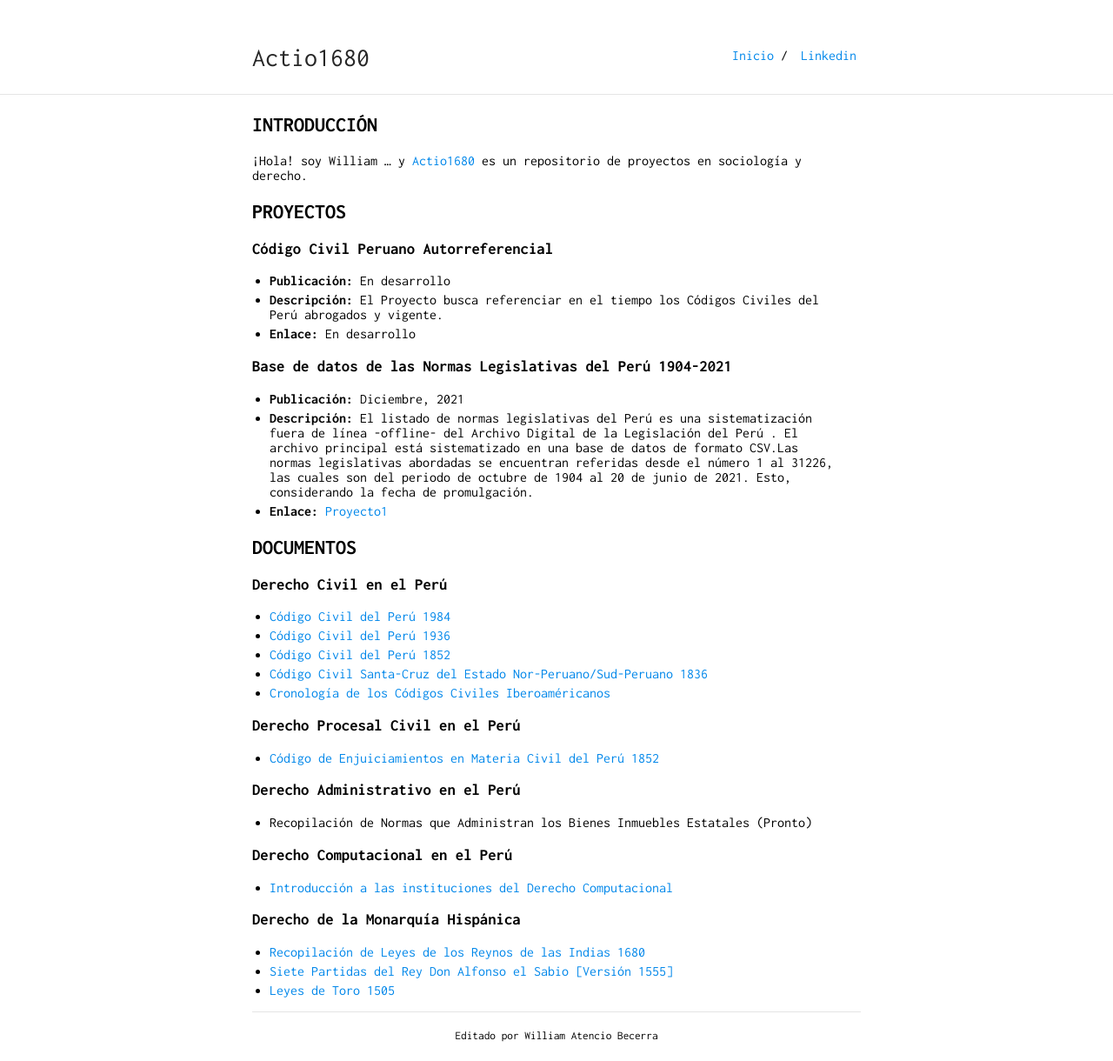
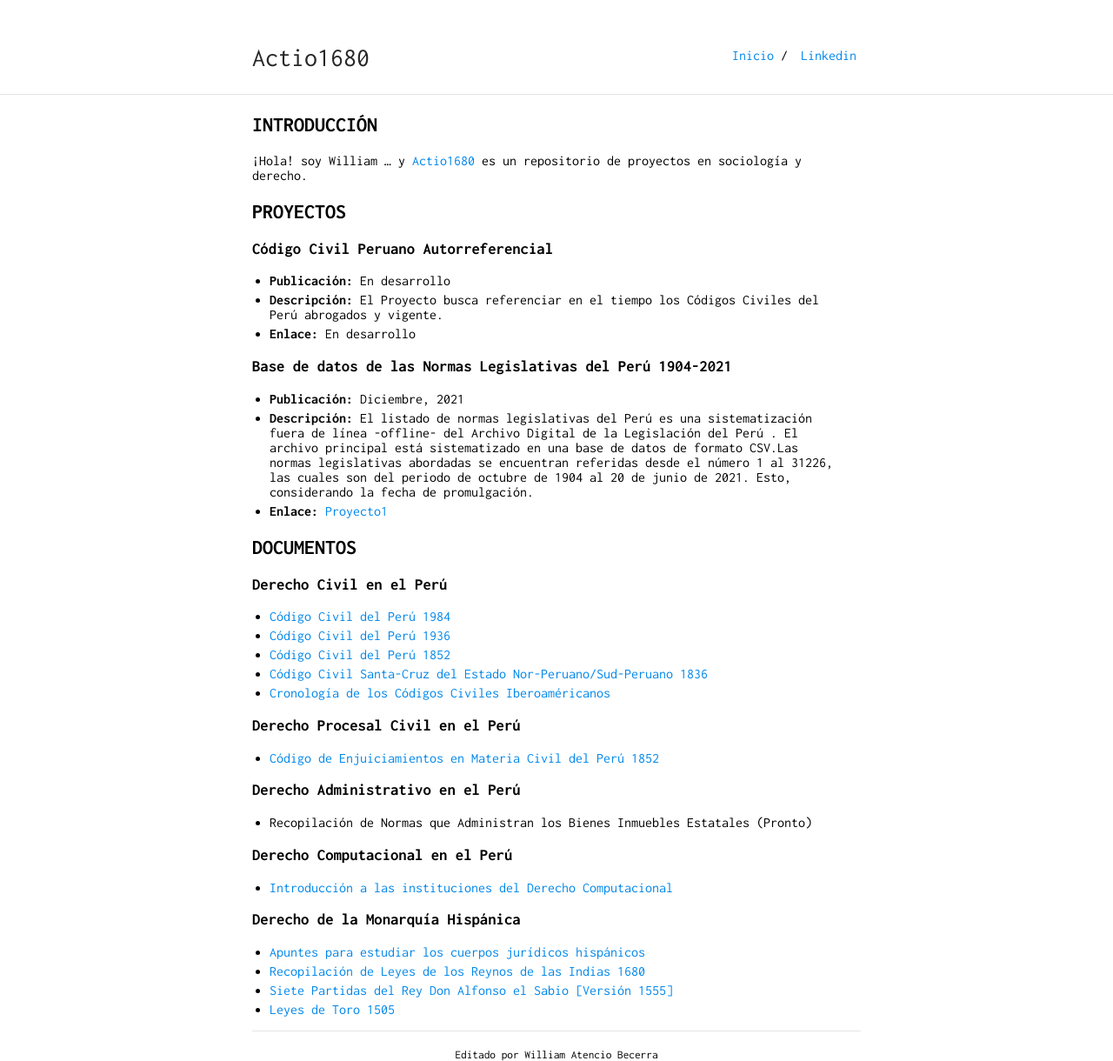
Before and after one commit to actio1680/actio1680.github.io, a Jekyll site: the page built from index.md, in a window 1280 px wide. Shown: the whole page at 87% size. Built offline with Jekyll 4.4.1, drawn with Linux system fonts in a browser that asks for light colours; our own code applies the rules of GitHub Pages for plain Markdown files; before the commit the page ends 1198 px from its top, so only the background shows below that.

Commit message:
Update index.md

```diff
--- a/index.md
+++ b/index.md
@@ -41,6 +41,7 @@ layout: default
 
 
 ### Derecho de la Monarquía Hispánica
-- [Recopilación de Leyes de los Reynos de las Indias 1680](paginas/recopilacion1680)
-- [Siete Partidas del Rey Don Alfonso el Sabio [Versión 1555] ](paginas/sietepartidas)
-- [Leyes de Toro 1505](paginas/leyestoro)
+- [Apuntes para estudiar los cuerpos jurídicos hispánicos](paginas/escritos/manual-derecho-monarquia-hispanica.md)
+- [Recopilación de Leyes de los Reynos de las Indias 1680](paginas/recopilacion1680.md)
+- [Siete Partidas del Rey Don Alfonso el Sabio [Versión 1555] ](paginas/sietepartidas.md)
+- [Leyes de Toro 1505](paginas/leyestoro.md)
```
